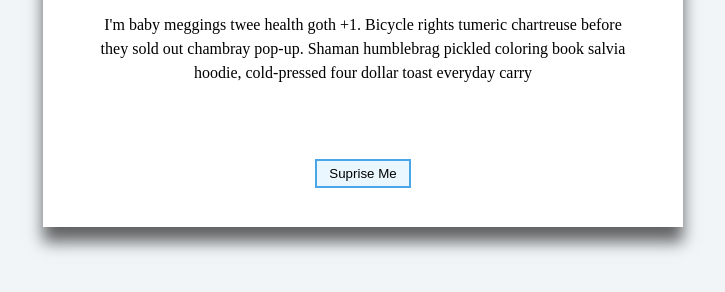
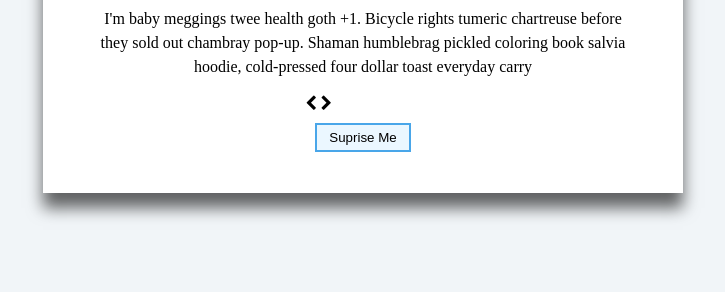
Before and after one commit to Daniel059/REVIEWSWEBAPP, a plain HTML site: page index.html in a window 1280 px wide. Shown: the part 384-676 px from the top of the page, without its empty margins (277-1002 px from the left). Drawn offline with Linux system fonts and the light colour scheme; files whose address does not match are found by name.

Commit message:
Update index.html
Added Font-awesome icons

```diff
--- a/index.html
+++ b/index.html
@@ -5,6 +5,7 @@
     <meta charset="UTF-8">
     <meta name="viewport" content="width=device-width, initial-scale=1.0">
     <link rel="stylesheet" href="style.css">
+    <link rel="stylesheet" href="https://cdnjs.cloudflare.com/ajax/libs/font-awesome/4.7.0/css/font-awesome.min.css">
     <title>Reviews</title>
 </head>
 
@@ -27,8 +28,8 @@
                     everyday
                     carry</p>
                 <div class="button-div">
-                    <img class="back" src="./img/back.svg" alt="">
-                    <img class="forward" src="./img/forward.svg" alt=""><br>
+                    <i class="fa fa-chevron-left back" aria-hidden="true"></i>
+                    <i class="fa fa-chevron-right forward" aria-hidden="true"></i><br>
                     <button>Suprise Me</button>
                 </div>
             </div>
```
